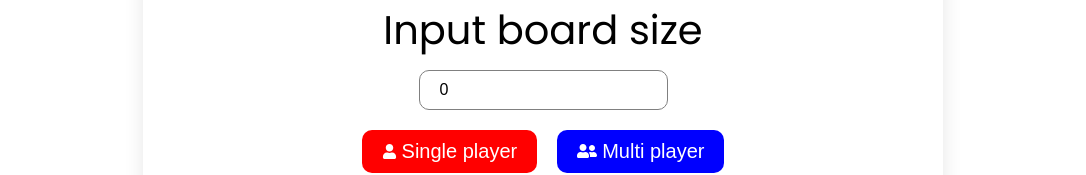
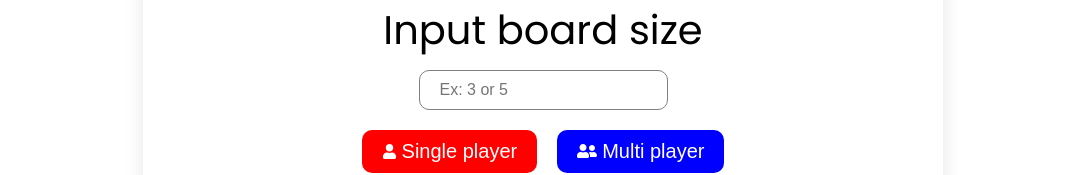
Before and after one commit to ChitawornR/XO-Game, a React (Vite) app in the folder frontend/: page / in a window 1280 px wide. Shown: the part 219-394 px from the top of the page, without its empty margins (97-1183 px from the left). Built offline with nearby package versions, Linux system fonts and the light colour scheme.

Commit message:
fix bug input in form not show placeholder

```diff
--- a/frontend/src/components/inputSizeForm/InputSizeForm.jsx
+++ b/frontend/src/components/inputSizeForm/InputSizeForm.jsx
@@ -6,9 +6,12 @@ import { FaUser,FaUserFriends } from "react-icons/fa";
 function InputsizeForm() {
   const navigate = useNavigate();
   const [isSinglePlayer, setIsSinglePlayer] = useState(false);
-  const [size, setSize] = useState(0);
+
+  // set default to null because if default is number 0 placeholder not show
+  const [size, setSize] = useState(null);
 
   function handleSubmit(e) {
+    if(typeof size != Number) return // this fuction not work if size != number
     e.preventDefault();
     const state = {
       isSinglePlayer,
```
